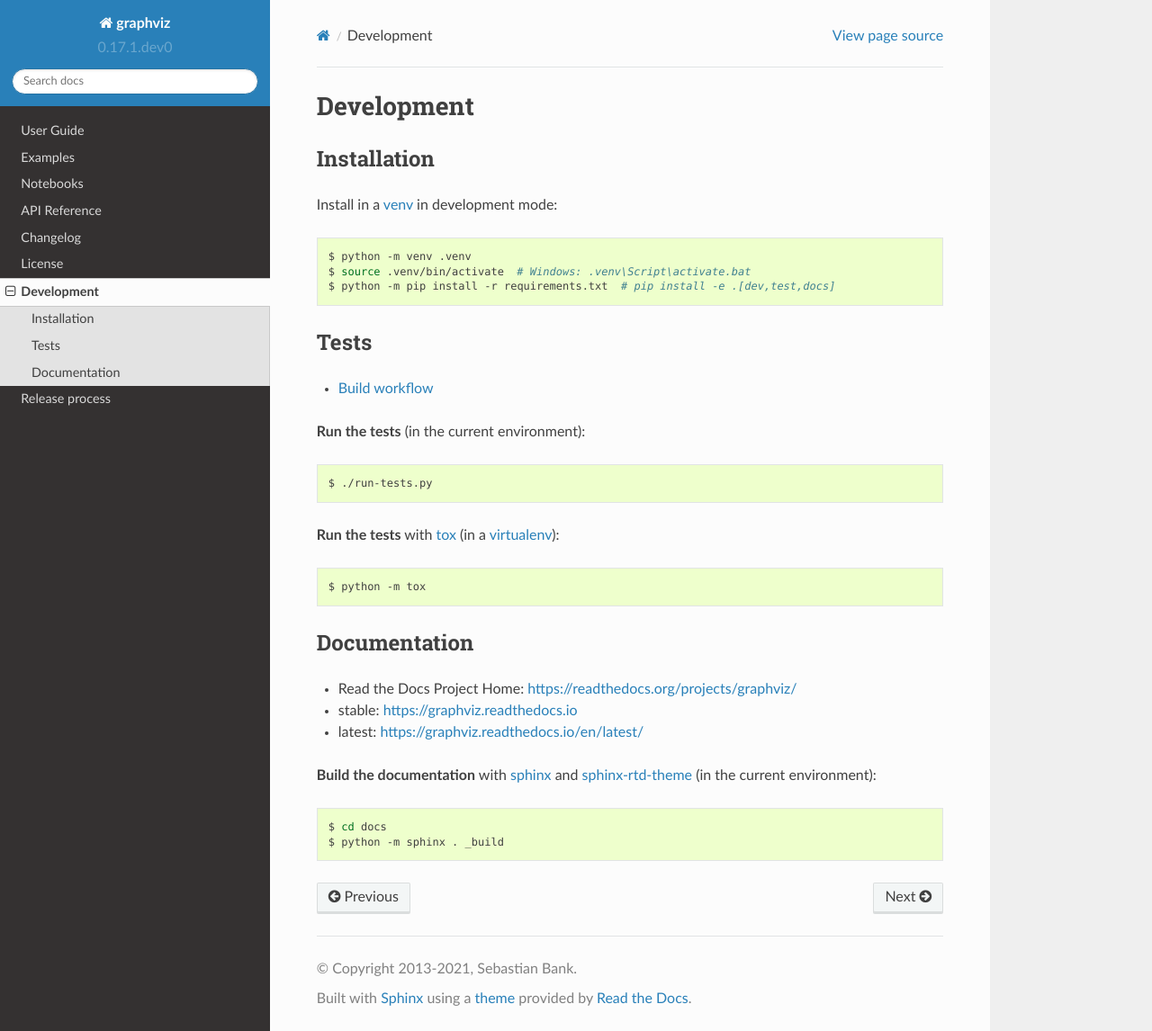
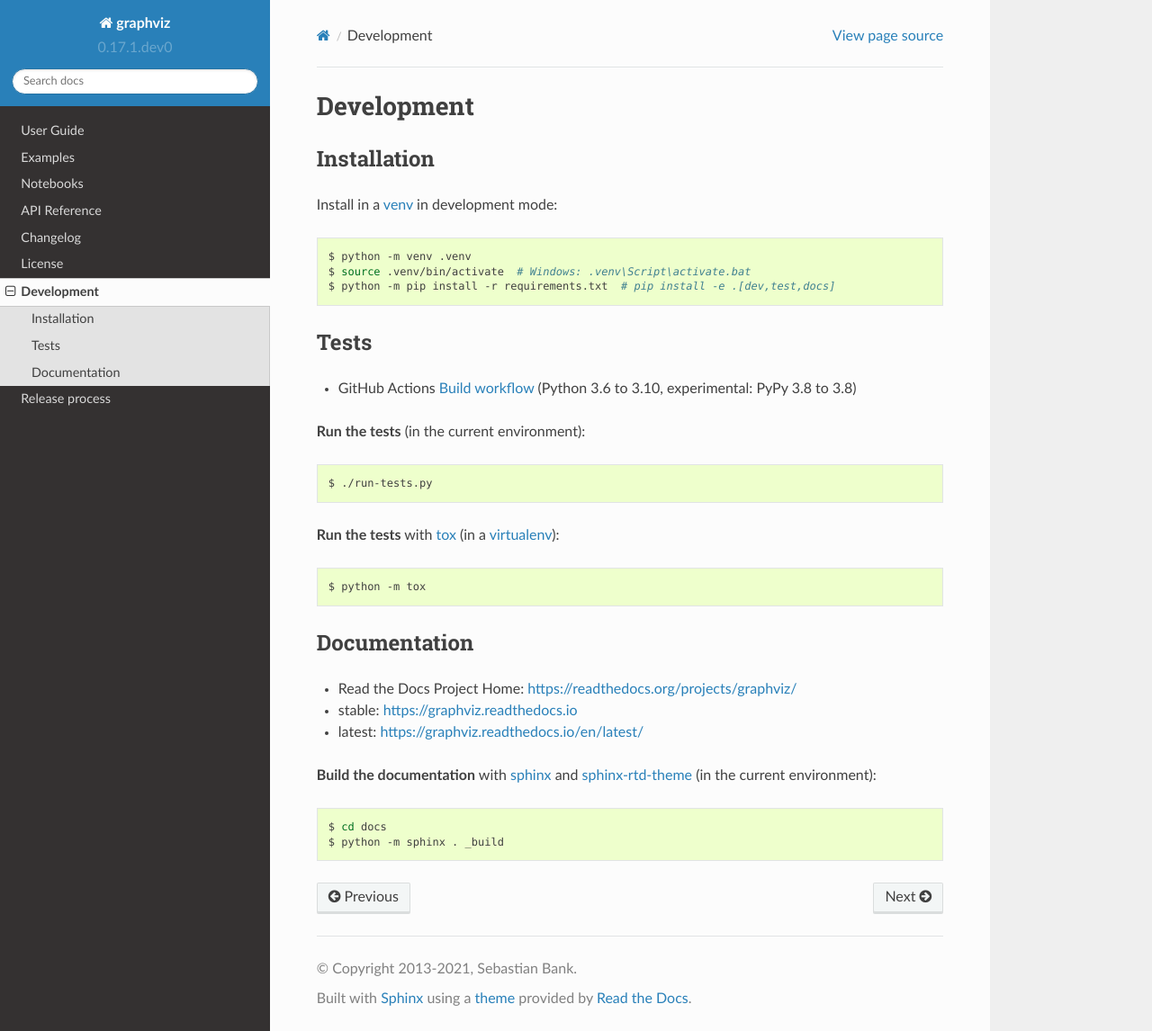
Before and after one commit to xflr6/graphviz, a Sphinx documentation site: the page built from docs/development.rst, in a window 1280 px wide and 1146 px high. Shown: the whole window at 90% size. Built offline with Sphinx 7.4.7 and the Read the Docs theme 2.0.0, drawn with Linux system fonts in a browser that asks for light colours; the version number is read from the project's files by our own code.

```diff
--- a/docs/development.rst
+++ b/docs/development.rst
@@ -17,7 +17,8 @@ Install in a venv_ in development mode:
 Tests
 -----
 
-- `Build workflow <https://github.com/xflr6/graphviz/actions/workflows/build.yaml>`_
+- GitHub Actions `Build workflow <https://github.com/xflr6/graphviz/actions/workflows/build.yaml>`_
+  (Python 3.6 to 3.10, experimental: PyPy 3.8 to 3.8)
 
 **Run the tests** (in the current environment):
 
```
